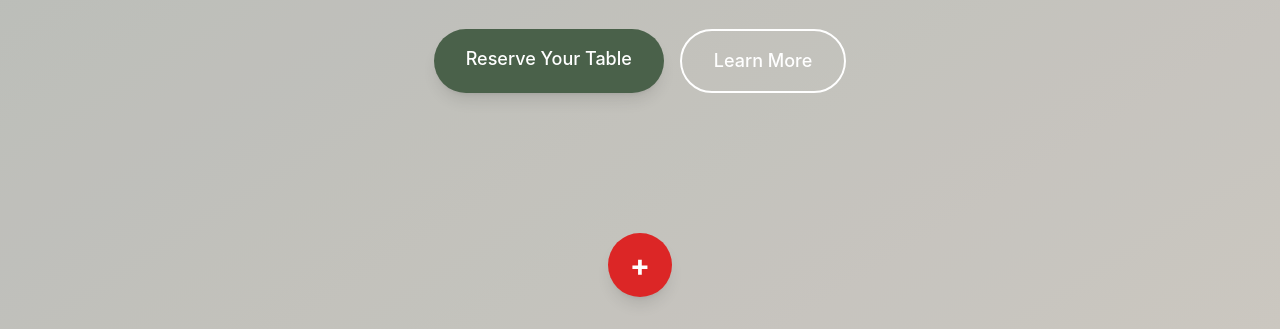
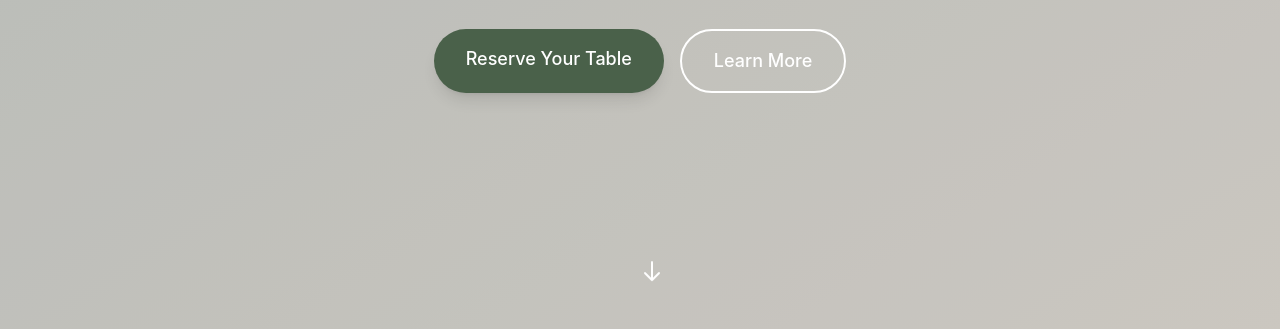
Before and after one commit to 1973Studio/codepluscanvas, a website: page rodneys/index.html in a window 1280 px wide. Shown: the part 471-800 px from the top of the page. Drawn offline with nearby package versions, Linux system fonts and the light colour scheme.

Commit message:
Update index.html

```diff
--- a/rodneys/index.html
+++ b/rodneys/index.html
@@ -1027,13 +1027,6 @@
         </div>
     </footer>
 
-    <!-- Floating + Button -->
-    <div class="fixed bottom-8 left-1/2 transform -translate-x-1/2 z-50">
-        <a href="https://www.codepluscanvas.com" target="_blank" class="bg-red-600 hover:bg-red-700 text-white rounded-full w-16 h-16 flex items-center justify-center shadow-lg hover:shadow-xl transition-all transform hover:scale-110">
-            <span class="text-3xl font-bold leading-none">+</span>
-        </a>
-    </div>
-
     <script>
         // Smooth scrolling for navigation links
         document.querySelectorAll('a[href^="#"]').forEach(anchor => {
```
